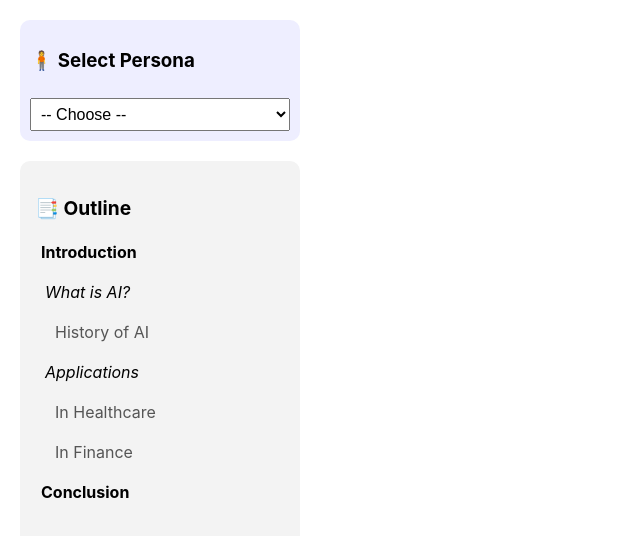
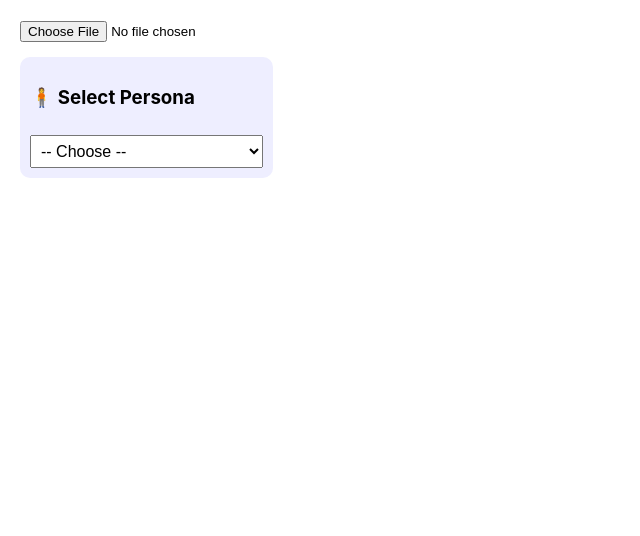
Before and after one commit to hemeshpokuru/adobe-hackathon-round2, a React (Create React App) app: page / in a window 1280 px wide. Shown: the top 536 px of the page, without its empty margins (0-640 px from the left). Built offline with nearby package versions, Linux system fonts and the light colour scheme.

Commit message:
Upload By User Update

```diff
--- a/src/App.js
+++ b/src/App.js
@@ -3,19 +3,22 @@ import PdfViewer from './PdfViewer';
 import OutlineSidebar from './OutlineSidebar';
 import PersonaSelector from './PersonaSelector';
 import KeywordHighlighter from './KeywordHighlighter';
+import PDFUpload from './PDFUpload';
 import './App.css';
 
 function App() {
   const [persona, setPersona] = useState("");
+  const [uploadedPDF, setUploadedPDF] = useState(null);
 
   return (
     <div className="app-container">
       <div>
+        <PDFUpload setUploadedPDF={setUploadedPDF} />
         <PersonaSelector persona={persona} setPersona={setPersona} />
         <KeywordHighlighter persona={persona} />
-        <OutlineSidebar />
+        {uploadedPDF && <OutlineSidebar />}
       </div>
-      <PdfViewer />
+      <PdfViewer uploadedPDF={uploadedPDF} />
     </div>
   );
 }
--- /dev/null
+++ b/src/PDFUpload.js
@@ -0,0 +1,23 @@
+import React from 'react';
+
+const PDFUpload = ({ setUploadedPDF }) => {
+  const handleFileChange = (e) => {
+    const file = e.target.files[0];
+    if (!file || file.type !== 'application/pdf') return;
+
+    const reader = new FileReader();
+    reader.onload = function () {
+      const base64PDF = reader.result.split(',')[1];
+      setUploadedPDF({ file, base64: base64PDF });
+    };
+    reader.readAsDataURL(file);
+  };
+
+  return (
+    <div style={{ marginBottom: '15px' }}>
+      <input type="file" accept="application/pdf" onChange={handleFileChange} />
+    </div>
+  );
+};
+
+export default PDFUpload;
--- a/src/PdfViewer.js
+++ b/src/PdfViewer.js
@@ -1,38 +1,30 @@
 import React, { useEffect } from 'react';
 
-const PdfViewer = () => {
+const PdfViewer = ({ uploadedPDF }) => {
   useEffect(() => {
-    // Wait for Adobe API to be ready
-    if (window.AdobeDC) {
-      loadPDF();
-    } else {
-      document.addEventListener("adobe_dc_view_sdk.ready", loadPDF);
-    }
+    if (!uploadedPDF) return;
 
-    function loadPDF() {
+    const showPDF = () => {
       const adobeDCView = new window.AdobeDC.View({
-        clientId: "4c9fb13580e3496db2eb7faee352be41", // ⬅️ Replace this!
+        clientId: "4c9fb13580e3496db2eb7faee352be41",
         divId: "adobe-dc-view"
       });
 
       adobeDCView.previewFile({
         content: {
-          location: {
-            url: "/sample.pdf"
-          }
+          promise: Promise.resolve(uploadedPDF.base64)
         },
         metaData: {
-          fileName: "sample.pdf"
+          fileName: uploadedPDF.file.name
         }
-      }, {
-        embedMode: "SIZED_CONTAINER"
-      });
-    }
-  }, []);
+      }, { embedMode: "SIZED_CONTAINER" });
+    };
 
-  return (
-    <div id="adobe-dc-view" style={{ height: "600px", width: "100%" }}></div>
-  );
+    if (window.AdobeDC) showPDF();
+    else document.addEventListener("adobe_dc_view_sdk.ready", showPDF);
+  }, [uploadedPDF]);
+
+  return <div id="adobe-dc-view" style={{ height: "600px", width: "100%" }}></div>;
 };
 
 export default PdfViewer;
```
